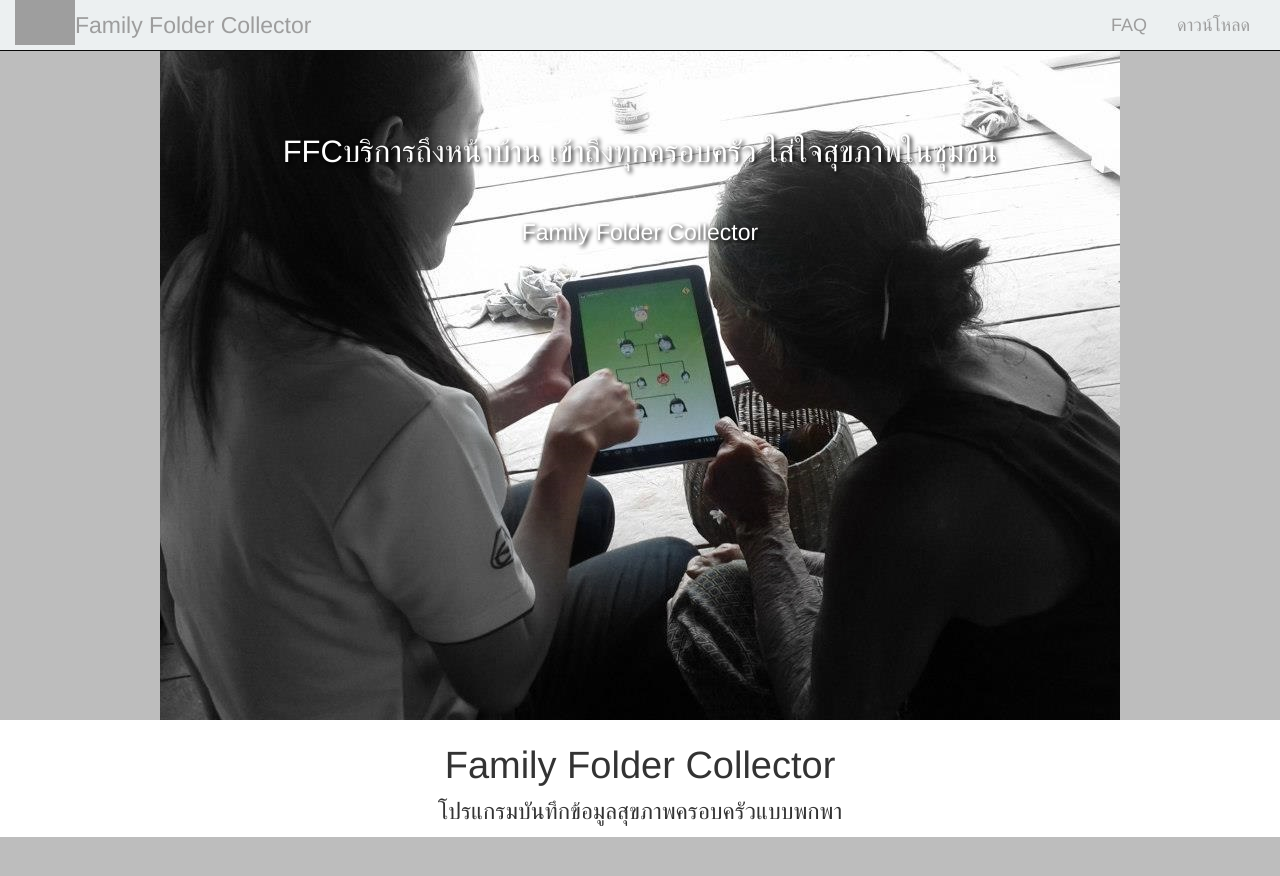
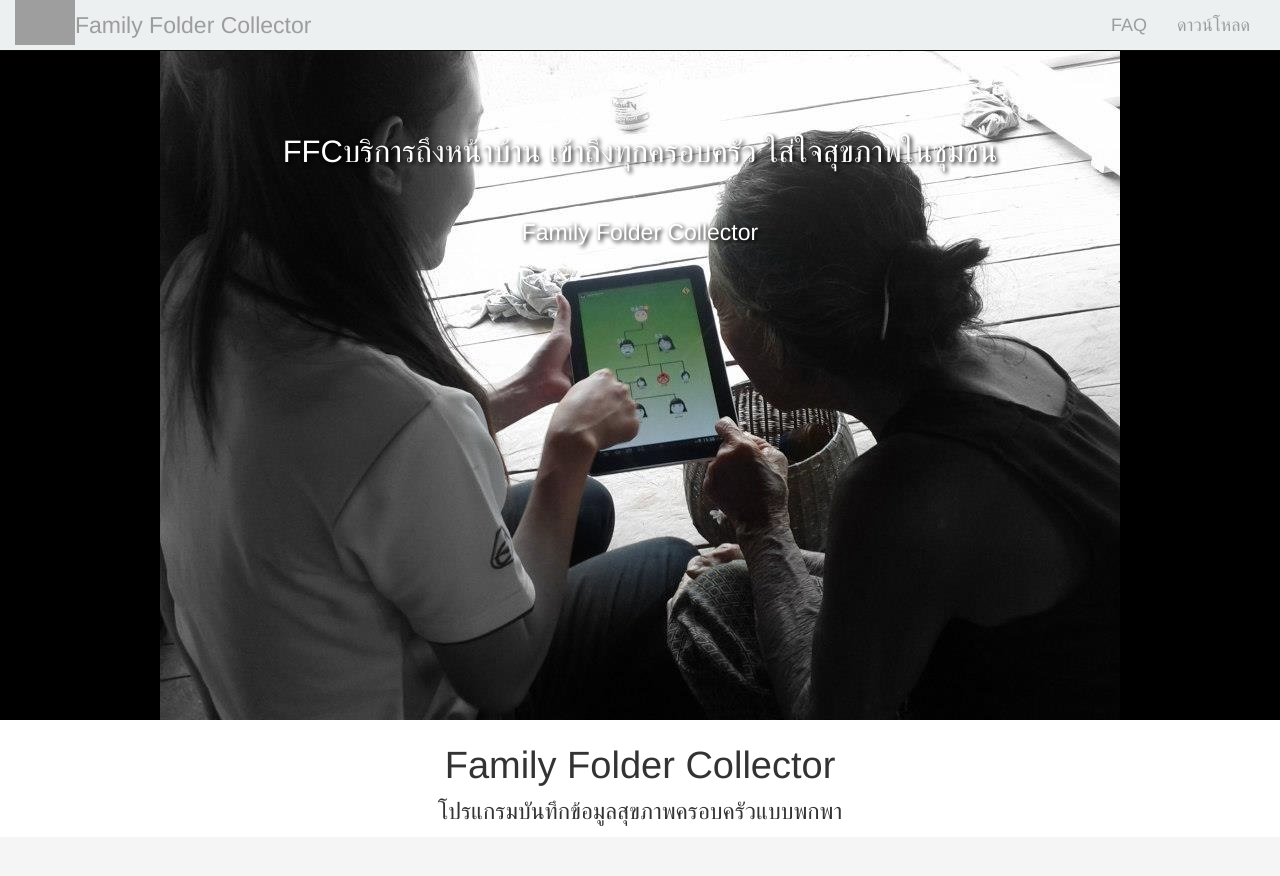
Before and after one commit to suppaluck/suppaluck.github.io, a Jekyll site: the page built from index.html, in a window 1280 px wide and 900 px high. Shown: the top 876 px of the window. Built offline with Jekyll 4.4.1, drawn with Linux system fonts in a browser that asks for light colours; nearby versions of some CDN libraries; grey boxes are pictures that could not be loaded.

Commit message:
แก้ footer

```diff
--- a/_includes/footer.html
+++ b/_includes/footer.html
@@ -4,7 +4,7 @@
             <div class="row">
                 <div class="col-md-5 col-sm-3">
                     <p class="copyright text-xs-center">
-                        <a href="http://www.nectec.or.th/" target="_blank"><img src="https://netpie.io/public/netpieio/assets/images/logo/nectec_logo_footer.png" style="vertical-align: bottom; height: 24px; margin-left:5px;"></a>
+                        <a href="http://www.nectec.or.th/" target="_blank"><img src="/img/nectec_logo.png" style="vertical-align: bottom; height: 30px; margin-left:5px;"></a>
                     </p>
                 </div>
                 <div class="col-md-3 col-sm-3">
@@ -22,7 +22,7 @@
                 </div>
                 <div class="col-md-2 col-sm-3">
                     <div class="footer-menu text-xs-center">
-                        <a href="http://www.nstda.or.th/" target="_blank"><img src="https://netpie.io/public/netpieio/assets/images/logo/nstda_logo.gif" style="vertical-align: bottom; height: 27px; margin-left:5px;"></a>
+                        <a href="http://www.nstda.or.th/" target="_blank"><img src="/img/nstda1.png" style="vertical-align: bottom; height: 27px; margin-left:5px;"></a>
 
 
                     </div>
--- a/_layouts/default-ffc.html
+++ b/_layouts/default-ffc.html
@@ -18,7 +18,7 @@
             background-repeat: no-repeat;
             background-position: center;
             text-align: center;
-            background-color: #BDBDBD;
+            background-color: #000000;
             color: white;
             text-shadow: 2px 2px 4px #000000;
         }
@@ -47,7 +47,7 @@
             background-position: left bottom;
             background-size: 100%;
             background-repeat: no-repeat;
-            background-color: #BDBDBD;
+            background-color: #F5F5F5;
         }
 
         .lead {
@@ -66,7 +66,7 @@
         .content-section-b {}
 
         .trb-showe-bg {
-            background-color: #BDBDBD;
+            background-color: #F5F5F5;
         }
 
         .trb-video-bg {
```
